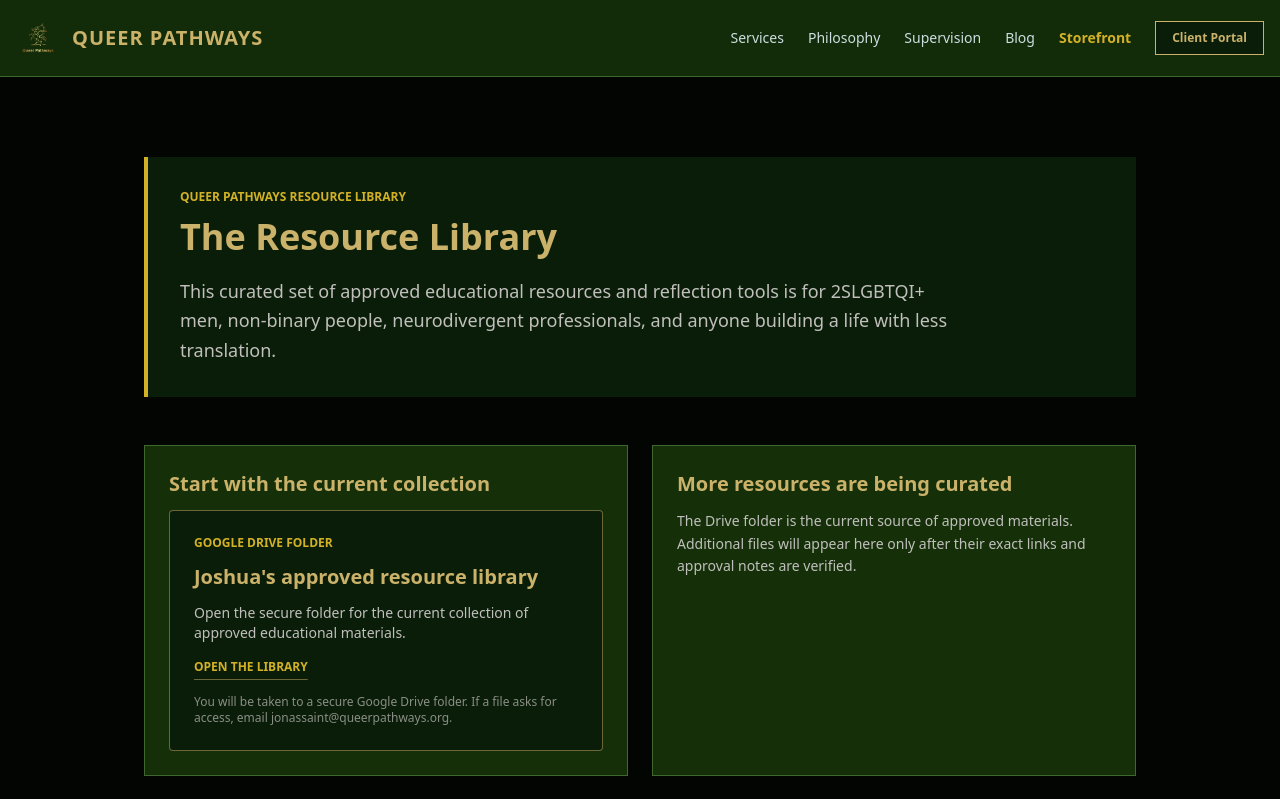
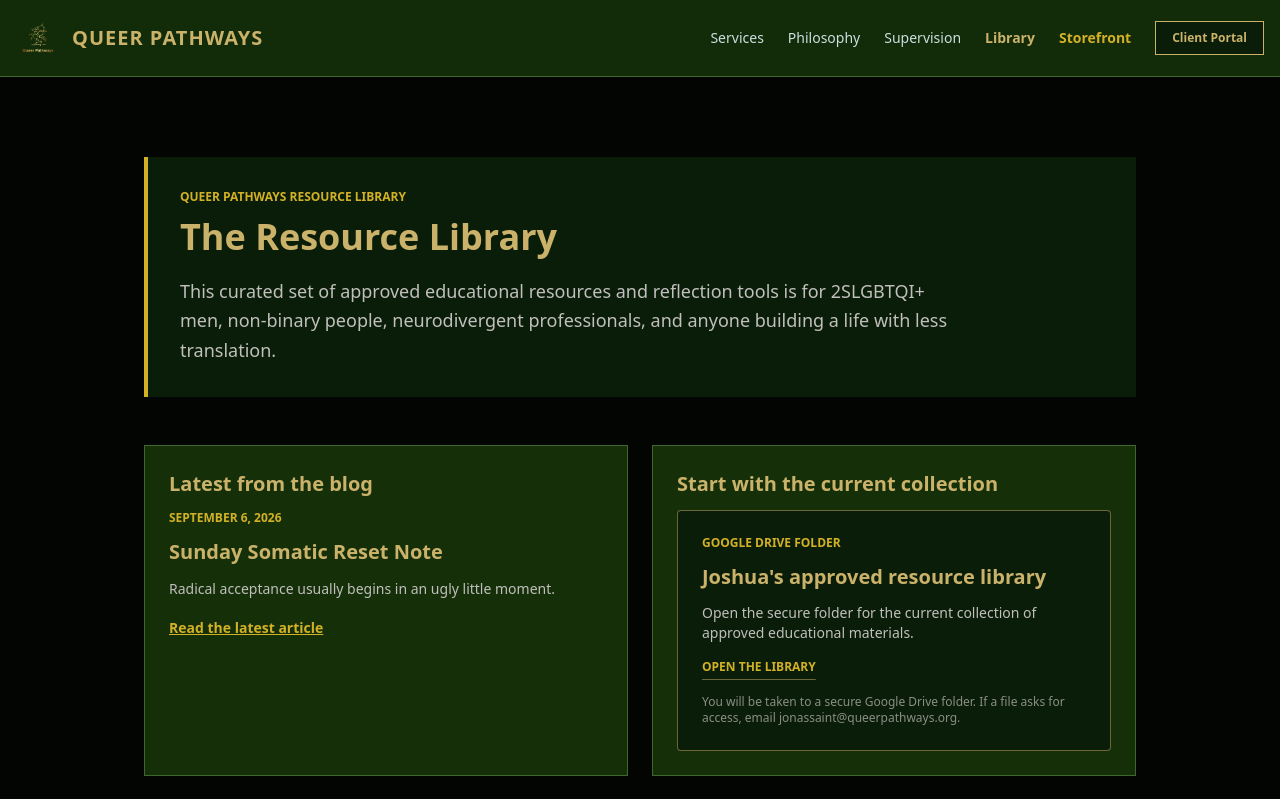
Before and after one commit to jonassaint-QP/QP-Clinical, a Next.js app: page /resources/library in a window 1280 px wide. Shown: the top 799 px of the page. Built offline with nearby package versions, Linux system fonts and the light colour scheme.

Commit message:
feat: update clinical navigation and credentials
Replace the Blog menu item with Library, feature the latest blog article on the Library page, and remove the Ontario credential from the homepage badge.

```diff
--- a/components/ClinicalShell.tsx
+++ b/components/ClinicalShell.tsx
@@ -70,14 +70,7 @@ export function ClinicalShell({
             <Link href="/services" className={navigationClass('/services')} aria-current={router.pathname === '/services' ? 'page' : undefined}>Services</Link>
             <Link href="/philosophy" className={navigationClass('/philosophy')} aria-current={router.pathname === '/philosophy' ? 'page' : undefined}>Philosophy</Link>
             <Link href="/consultation" className={navigationClass('/consultation')} aria-current={router.pathname === '/consultation' ? 'page' : undefined}>Supervision</Link>
-            <a
-              href="https://blog.queerpathways.org"
-              target="_blank"
-              rel="noopener noreferrer"
-              className="text-[#CCDEE0] transition-colors hover:text-[#CBB26A]"
-            >
-              Blog
-            </a>
+            <Link href="/resources/library" className={navigationClass('/resources/library')} aria-current={router.pathname === '/resources/library' ? 'page' : undefined}>Library</Link>
             <a href="https://queerpathways.com" onClick={handleShopClick} className="font-semibold text-[#D3B127] transition-colors hover:underline">Storefront</a>
             <a
               href="https://www.therapyportal.com/p/queercharts/"
--- a/pages/index.tsx
+++ b/pages/index.tsx
@@ -40,7 +40,7 @@ export default function LandingPage() {
           </p>
 
           <div className="mb-8 inline-block border border-[#3E6830] bg-[#0A1D08] px-4 py-2.5 text-xs tracking-wide text-[#CBB26A]">
-            Dual License: Joshua Jonassaint, LCSW CW023073 (PA) & RSW 842649 (ON)
+            Joshua Jonassaint, LCSW • Pennsylvania License CW023073
           </div>
 
           <div>
--- a/pages/resources/library.tsx
+++ b/pages/resources/library.tsx
@@ -26,6 +26,24 @@ export default function ResourceLibraryPage() {
       eyebrow="Queer Pathways resource library"
       introduction="This curated set of approved educational resources and reflection tools is for 2SLGBTQI+ men, non-binary people, neurodivergent professionals, and anyone building a life with less translation."
       sections={[
+        {
+          title: 'Latest from the blog',
+          body: (
+            <div>
+              <p className="text-xs font-bold uppercase text-[#D3B127]">September 6, 2026</p>
+              <h3 className="mt-3 text-xl font-bold text-[#CBB26A]">Sunday Somatic Reset Note</h3>
+              <p className="mt-3">Radical acceptance usually begins in an ugly little moment.</p>
+              <a
+                href="https://blog.queerpathways.org/sunday-somatic-reset-note/"
+                target="_blank"
+                rel="noopener noreferrer"
+                className="mt-4 inline-block font-semibold text-[#D3B127] underline"
+              >
+                Read the latest article
+              </a>
+            </div>
+          ),
+        },
         {
           title: 'Start with the current collection',
           body: (
--- a/scripts/compliance-audit.mjs
+++ b/scripts/compliance-audit.mjs
@@ -78,7 +78,6 @@ const requiredLandingContent = [
   'rel="noopener noreferrer"',
   'id="therapy-notes-widget"',
   'CW023073',
-  '842649',
   'Hard cap of 7 specialist slots total combined across Pennsylvania and Ontario',
   '7-Day Safety Net Active',
   'Rates locked through March 30, 2027',
@@ -96,7 +95,7 @@ for (const required of [
   'Queer Pathways Gold Centaur Archer Emblem',
   'Client Portal',
   'Supervision',
-  'https://blog.queerpathways.org',
+  '/resources/library',
   'Skip to main content',
   'id="main-content"',
   "window.open('https://queerpathways.com', '_blank', 'noopener,noreferrer')",
@@ -118,6 +117,7 @@ const requiredPageContent = new Map([
   ['pages/philosophy.tsx', ["WE DON'T BELIEVE IN BROKEN", 'The Double-Outsider Framework', 'The Internal Courtroom', 'The Ambiguity Tax', 'What We Offer Instead']],
   ['pages/services.tsx', ['THREE PATHWAYS. ONE RADICAL PREMISE.', 'Specialist Scaffolding', 'Relational Sovereignty', 'Gender Story Prep', 'DIGNITY INVESTMENT PRICING', '+1 (365) 599-9002']],
   ['pages/consultation.tsx', ['SUPERVISION: THE DBT CONSULTATION GROUP', 'The Focus', 'Format & Investment', '$75 USD / $100 CAD per session', 'Joshua@QueerPathways.org']],
+  ['pages/resources/library.tsx', ['Latest from the blog', 'Sunday Somatic Reset Note', 'https://blog.queerpathways.org/sunday-somatic-reset-note/']],
 ]);
 
 for (const [pagePath, requirements] of requiredPageContent) {
```
